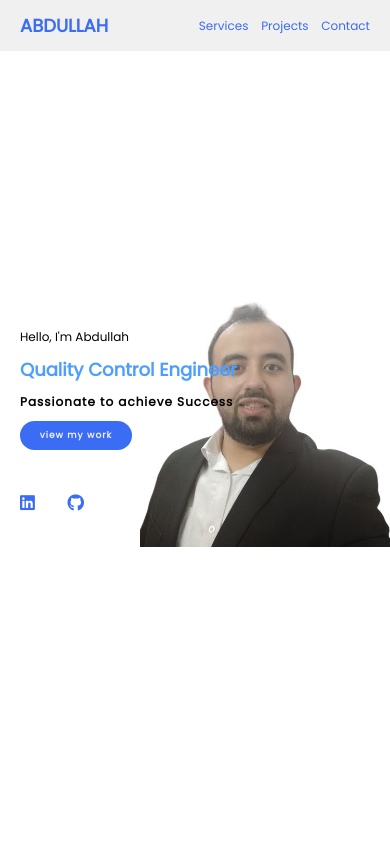
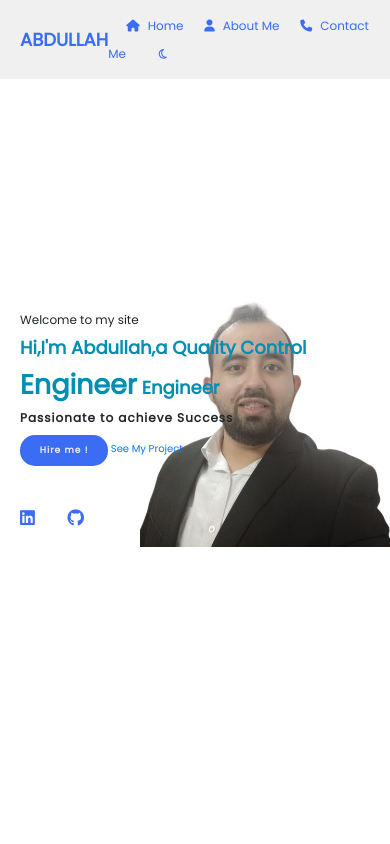
Before and after one commit to abdullah-aladham/abdullah-aladham.github.io, a plain HTML site: page index.html in a window 390 px wide. Shown: the top 844 px of the page. Drawn offline with nearby package versions, Linux system fonts and the light colour scheme.

Commit message:
changed some colors and added buttons

```diff
--- a/index.html
+++ b/index.html
@@ -1,6 +1,7 @@
 <!DOCTYPE html>
 <html lang="en">
 <head>
+    <link rel="stylesheet" href="https://cdn.jsdelivr.net/npm/bootstrap@4.3.1/dist/css/bootstrap.min.css" integrity="sha384-ggOyR0iXCbMQv3Xipma34MD+dH/1fQ784/j6cY/iJTQUOhcWr7x9JvoRxT2MZw1T" crossorigin="anonymous">
     <link rel="stylesheet" href="./style/style.css">
     <meta charset="UTF-8">
     <meta http-equiv="X-UA-Compatible" content="IE=edge">
@@ -10,22 +11,26 @@
 
     <title>Abdullah Aladham</title>
 </head>
+
 <body>
     <div id="preloader"></div>
  <header>
 <a href="#" class="logo">Abdullah</a>
     <nav class="navigation">
-        <a href="#services">Services</a>
-        <a href="#projects">Projects</a>
-        <a href="#contact">Contact</a>
+        <a href="#services"><i class="fa-solid fa-house" ></i>Home</a>
+        <a href="#projects"><i class="fa-solid fa-user"></i>About Me</a>
+        <a href="#contact"><i class="fa-solid fa-phone"></i>Contact Me</a>
+        <i class="fa-regular fa-moon" id="dark-mode"></i>
+
     </nav>
  </header>
 
     <section class="main">
         <div>
-            <h2>Hello, I'm Abdullah<br><span>Quality Control Engineer </span></h2>
+            <h2>Welcome to my site<br><span>Hi,I'm Abdullah,a Quality Control <span>Engineer</span> Engineer </span></h2>
             <h3>Passionate to achieve Success</h3>
-            <a href="#projects" class="main-btn">view my work</a>
+            <a href="#projects" class="main-btn">Hire me !</a>
+            <a href="#projects" class="Proj-btn">See My Project</a>
             <div class="social-icons">
                 <a href="https://www.linkedin.com/in/abdullah-aladham/"><i class="fa-brands fa-linkedin"></i></a>
                 <a href="https://github.com/abdullah-aladham"><i class="fa-brands fa-github"></i></a>
@@ -161,5 +166,8 @@
     })
 
    </script>
+
+   <script src="js/index.js"></script>
 </body>
+
 </html>
--- a/style/style.css
+++ b/style/style.css
@@ -1,22 +1,26 @@
-@import url('https://fonts.googleapis.com/css2?family=Poppins&display=swap');
-*{
-font-family: 'Poppins', sans-serif;
-margin:0;
-padding:0;
+@import url("https://fonts.googleapis.com/css2?family=Poppins&display=swap");
+:root {
+  --primary-color: #edf2fc;
+  --secondary-color: #212121;
+}
+* {
+  font-family: "Poppins", sans-serif;
+  margin: 0;
+  padding: 0;
   box-sizing: border-box;
   scroll-behavior: smooth;
 }
-#preloader{
-background-color: #000000;
-background:  url('../images/Loading_icon.gif') no-repeat;
-background-size:100%;
-height: 100vh;
+#preloader {
+  background-color: #fff;
+  background: url("../images/Loading_icon.gif") no-repeat;
+  background-size: 100%;
+  height: 100%;
   width: 100%;
   position: fixed;
   z-index: 100;
 }
-header{
-    background-color:#f0f0f0;
+header {
+  background-color: #f0f0f0;
   width: 100%;
   position: fixed;
   z-index: 999;
@@ -25,58 +29,70 @@ header{
   align-items: center;
   padding: 10px 200px;
 }
-.logo{
+.logo {
   text-decoration: none;
-    color:#3a6cf4;
+  color: #3a6cf4;
   text-transform: uppercase;
   font-weight: 700;
   font-size: 1.8em;
 }
-.navigation a{
-color:#3a6cf4;
-text-decoration:none;
+.navigation a {
+  color: #3a6cf4;
+  text-decoration: none;
   font-size: 1.1em;
   font-weight: 500;
   padding-left: 30px;
-
 }
-.navigation a:hover{
-    color:purple;
-
+.navigation i {
+  padding: 8px;
 }
-section{
-    padding:100px 200px;
+.navigation #dark-mode {
+  width: 30px;
+  cursor: pointer;
+  color: #3a6cf4;
+  padding-left: 30px;
+  font-size: 1.1em;
+  font-weight: 500;
 }
-.main{
-    width:100%;
-    min-height:100vh;
+/* .navigation #dark-mode:hover {
+  color: purple;
+} */
+.navigation a:hover {
+  color: purple;
+}
+section {
+  padding: 100px 200px;
+}
+.main {
+  width: 100%;
+  min-height: 100vh;
   display: flex;
-    align-items:center;
-    background: url(../images/background.jpg) no-repeat ;
-    background-size:contain;
-    background-position:  right center;
+  align-items: center;
+  background: url(../images/background.jpg) no-repeat;
+  background-size: contain;
+  background-position: right center;
   background-color: #fff;
   background-attachment: fixed;
 }
-.main h2{
+.main h2 {
   font-size: 1.4em;
-font-weight:500;
+  font-weight: 500;
 }
-.main h2 span{
+.main h2 span {
   display: inline-block;
   margin-top: 10px;
- color:#4e9eff;
+  color: #008eb1;
   font-size: 2em;
   font-weight: 600;
 }
 .main h3 {
-    font-size:1.5em;
+  font-size: 1.5em;
   font-weight: 700;
   letter-spacing: 1px;
-    margin-top:10px;
+  margin-top: 10px;
   margin-bottom: 10px;
 }
-.main-btn{
+.main-btn {
   color: #f0f0f0;
   background-color: #3a6cf4;
   text-decoration: none;
@@ -88,284 +104,289 @@ font-weight:500;
   border-radius: 15px;
   margin-bottom: 40px;
   transition: 0.7s ease;
-
 }
-.main-btn:hover{
+.main-btn:hover {
   background-color: #0a49f6;
   transform: scale(1.1);
+  color: white;
 }
-.social-icons a{
-    color:#3a6cf4;
-    font-size:1.7em;
+Proj-btn {
+  border-color: #61b0c5;
+  transoform: scale(1.1);
+}
+.social-icons a {
+  color: #3a6cf4;
+  font-size: 1.7em;
   padding-right: 30px;
 }
-.title{
+.title {
   display: flex;
-    justify-content:center;
-    color:#3a6cf4;
+  justify-content: center;
+  color: #3a6cf4;
   font: size 2.2em;
   font-weight: 800;
-    margin-bottom:30px;
+  margin-bottom: 30px;
 }
-.content{
-    display:flex;
+.content {
+  display: flex;
   justify-content: center;
   flex-direction: row;
-    flex-wrap:wrap;
+  flex-wrap: wrap;
 }
-.card{
+.card {
   background-color: #fff;
   width: 21.25em;
-    box-shadow: 0 5px 25px rgba(1,1,1 ,15%);
+  box-shadow: 0 5px 25px rgba(1, 1, 1, 15%);
   border-radius: 10px;
   padding: 25px;
-    margin:15px;
+  margin: 15px;
 }
-.card:hover{
+.card:hover {
   transform: scale(1.1);
   transition: 0.7s ease;
 }
-.icon{
-    color:#3a6cf4;
-    font-size:8em;
+
+.icon {
+  color: #3a6cf4;
+  font-size: 8em;
   text-align: center;
 }
-.info{
+.info {
   text-align: center;
 }
-.info h3{
+.info h3 {
   color: #3a6cf4;
   font-size: 1.2em;
   font-weight: 700;
-    margin:10px;
+  margin: 10px;
 }
 
-.projects{
+.projects {
   background-color: #f0f0f0;
 }
-.projects .content{
-    margin-top:30px;
+.projects .content {
+  margin-top: 30px;
 }
-.project-card{
+.project-card {
   background-color: #fff;
-    border:1px solid black;
+  border: 1px solid black;
   min-height: 14em;
   width: 15em;
   overflow: hidden;
   border-radius: 10px;
   margin: 20px;
-
 }
-.project-card:hover{
+.project-card:hover {
   transform: scale(1.1);
   transition: 0.7s ease;
-
-
 }
-.project-card:hover .project-image{
+.project-card:hover .project-image {
   opacity: 0.95;
-
 }
-.project-image img{
+.project-image img {
   width: 100%;
 }
-.project-info{
+.project-info {
   padding: 1em;
 }
-.project-category{
+.project-category {
   font-size: 0.8em;
-    color:black;
+  color: black;
 }
-.project-title{
+.project-title {
   display: flex;
   justify-content: space-between;
   text-transform: uppercase;
   font-weight: 800;
-    margin-top:10px;
+  margin-top: 10px;
 }
-.more-details{
+.more-details {
   text-decoration: none;
-    color:#3a6cf4
+  color: #3a6cf4;
 }
-.more-details:hover{
-    color:purple;
+.more-details:hover {
+  color: purple;
 }
-.contact .icon{
+.contact .icon {
   font-size: 4.5em;
-
 }
-.contact .info h3{
-    color:black;
+.contact .info h3 {
+  color: black;
 }
-.contact .info p{
+.contact .info p {
   font-size: 1.2em;
 }
-.footer{
+.footer {
   background-color: #f0f0f0;
   padding: 2em;
   display: flex;
   justify-content: space-between;
 }
-.footer-title{
+.footer-title {
   font-size: 1.3em;
   font-weight: 600;
 }
-.footer-title span{
-     color:#3a6cf4;
+.footer-title span {
+  color: #3a6cf4;
 }
-@media (max-width:1023px) {
-    body{ font-size: 15px;}
-    header{
-        padding:12px 20px;
+@media (max-width: 1023px) {
+  body {
+    font-size: 15px;
   }
-    .navigation a{
-        padding-left:10px;
-        font-size:1.2em;
+  header {
+    padding: 12px 20px;
   }
-    .title{
-        font-size:1.8em;
+  .navigation a {
+    padding-left: 10px;
+    font-size: 1.2em;
   }
-    section{
-        padding:80px 20px;
+
+  .title {
+    font-size: 1.8em;
   }
-    .main{
+  section {
+    padding: 80px 20px;
+  }
+  .main {
     background-size: 350px;
   }
   .main h2 {
-        font-size:1.2em;
+    font-size: 1.2em;
   }
-    .main h2 span{
+  .main h2 span {
     font-size: 1.5em;
   }
-    .main h3{
-        font-size :0.9em;
-    }
-    .main .social-icons{
+  .main h3 {
     font-size: 0.9em;
   }
-    .main-btn{
-        font-size:0.9em
+  .main .social-icons {
+    font-size: 0.9em;
+  }
+  .main-btn {
+    font-size: 0.9em;
   }
   .content {
-        flex-direction:column;
-    align-items:center;
+    flex-direction: column;
+    align-items: center;
   }
   /* .main{
         background-position:right center;
     } */
-    .project-card .project-info{
-        font-size: 1.3em;  }
-        .project-title{
+  .project-card .project-info {
+    font-size: 1.3em;
+  }
+  .project-title {
     font-size: 0.65em;
   }
-
 }
-    @media (max-width:641px){
-        body{
-            font-size:10px;
+@media (max-width: 641px) {
+  body {
+    font-size: 10px;
   }
-        .main div h2{
+  .main div h2 {
     font-size: 1.2em;
   }
-        .main div h3{
-            font-size:1.2em;
+  .main div h3 {
+    font-size: 1.2em;
   }
-        .main div h2 span{
-            font-size:1.5em;
+  .main div h2 span {
+    font-size: 1.5em;
   }
-         .main-content h2{
+  .main-content h2 {
     font-size: 0.5em;
   }
-        .main-content span{
+  .main-content span {
     font-size: 0.6 em;
   }
-        .main .social-icons{
+  .main .social-icons {
     font-size: 1em;
   }
-        .project-card .project-info{
-            font-size: 1.5em;  }
-            .project-title{
+  .project-card .project-info {
+    font-size: 1.5em;
+  }
+  .project-title {
     font-size: 0.2em;
   }
 
-        .main-content h3{
+  .main-content h3 {
     font-size: 0.4em;
   }
-        .main{
-            background-size:250px;
+  .main {
+    background-size: 250px;
   }
-        .content{
-            flex-direction:column;
+  .content {
+    flex-direction: column;
   }
-        .project-title{
+  .project-title {
     font-size: 0.59em;
   }
-           .project-card .project-image img{
+  .project-card .project-image img {
     width: 100%;
   }
-           .card .info p{
+  .card .info p {
     font-size: 1.2em;
   }
-           .footer{
+  .footer {
     font-size: 1.2em;
   }
-
 }
-    @media (max-width:300px){
-        body{font-size:8px;}
-        .navigation{font-size: 1.2em;}
-        .main-content h2{
+@media (max-width: 300px) {
+  body {
+    font-size: 8px;
+  }
+  .navigation {
+    font-size: 1.2em;
+  }
+  .main-content h2 {
     font-size: 2em;
   }
-        .main-content h3{
+  .main-content h3 {
     font-size: 1.4em;
   }
-        .main{
-            background-size:130px;
+  .main {
+    background-size: 130px;
   }
-        .navigation a{
-            font-size: 0.8em;
-
-        }
-        .main div h2{
+  .navigation a {
     font-size: 0.8em;
   }
-        .main div span{
+  .main div h2 {
+    font-size: 0.8em;
+  }
+  .main div span {
     font: size 0.77em;
   }
-        .main div h3{
+  .main div h3 {
     font-size: 0.8em;
   }
   .content .card {
-            font-size:0.7em;
+    font-size: 0.7em;
   }
   .content .card .info {
-            font-size:1.5em;
+    font-size: 1.5em;
   }
 
-       .contact{
-        flex-direction:column;
+  .contact {
+    flex-direction: column;
   }
-       .navigation a{
+  .navigation a {
     font-size: 0.7em;
   }
-       .project-title{
+  .project-title {
     font-size: 0.59em;
   }
-       .project-card .project-image img{
+  .project-card .project-image img {
     width: 100%;
   }
-       .card .info p{
+  .card .info p {
     font-size: 0.7em;
   }
-       .footer{
+  .footer {
     font-size: 0.6em;
   }
-         .social-icons a i{
+  .social-icons a i {
     font-size: 0.9em;
   }
-       .main-btn{
+  .main-btn {
     font-size: 0.7em;
   }
-
 }
```
Also changed, not shown: js/index.js (added). Lines whose indentation alone changed are shown as unchanged.
